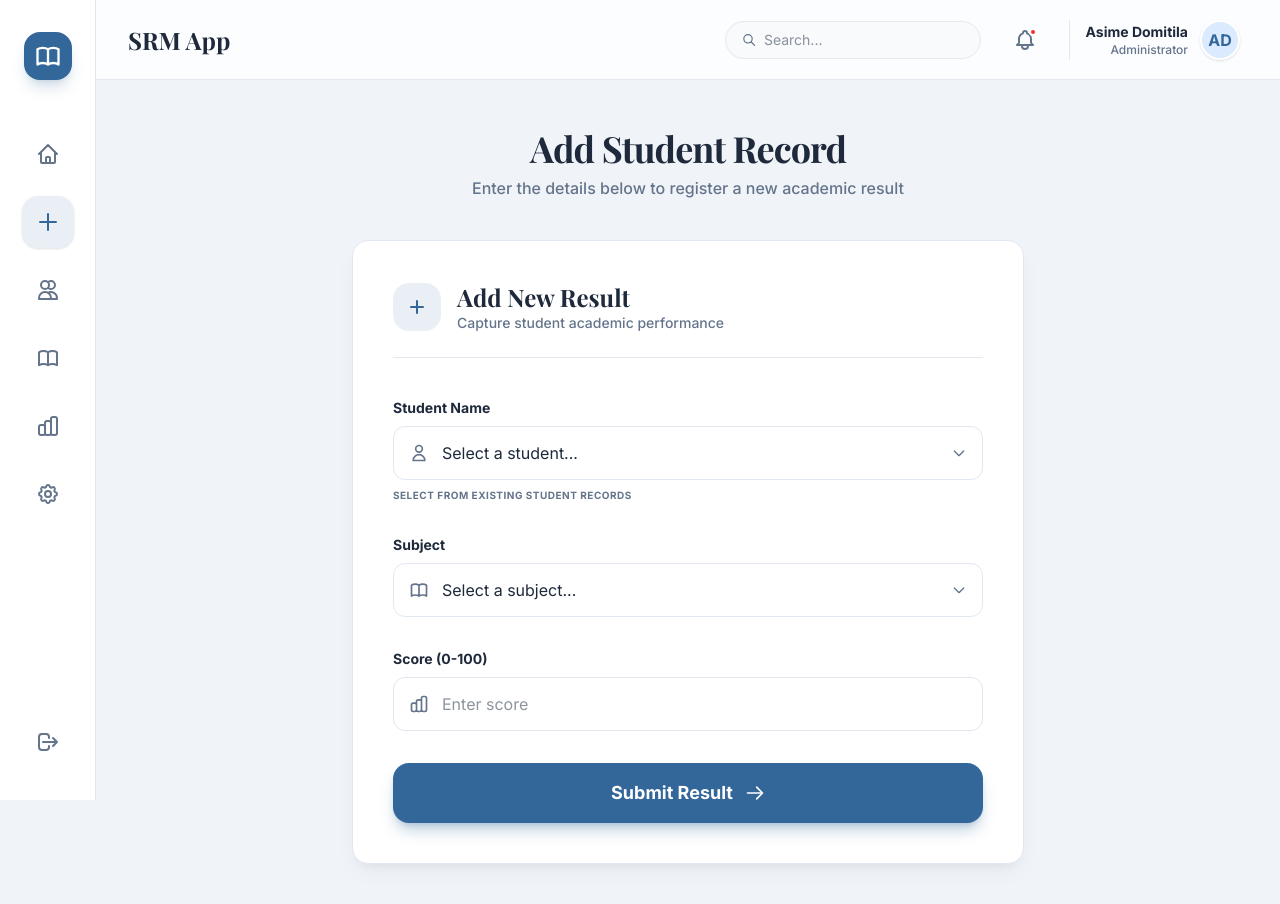
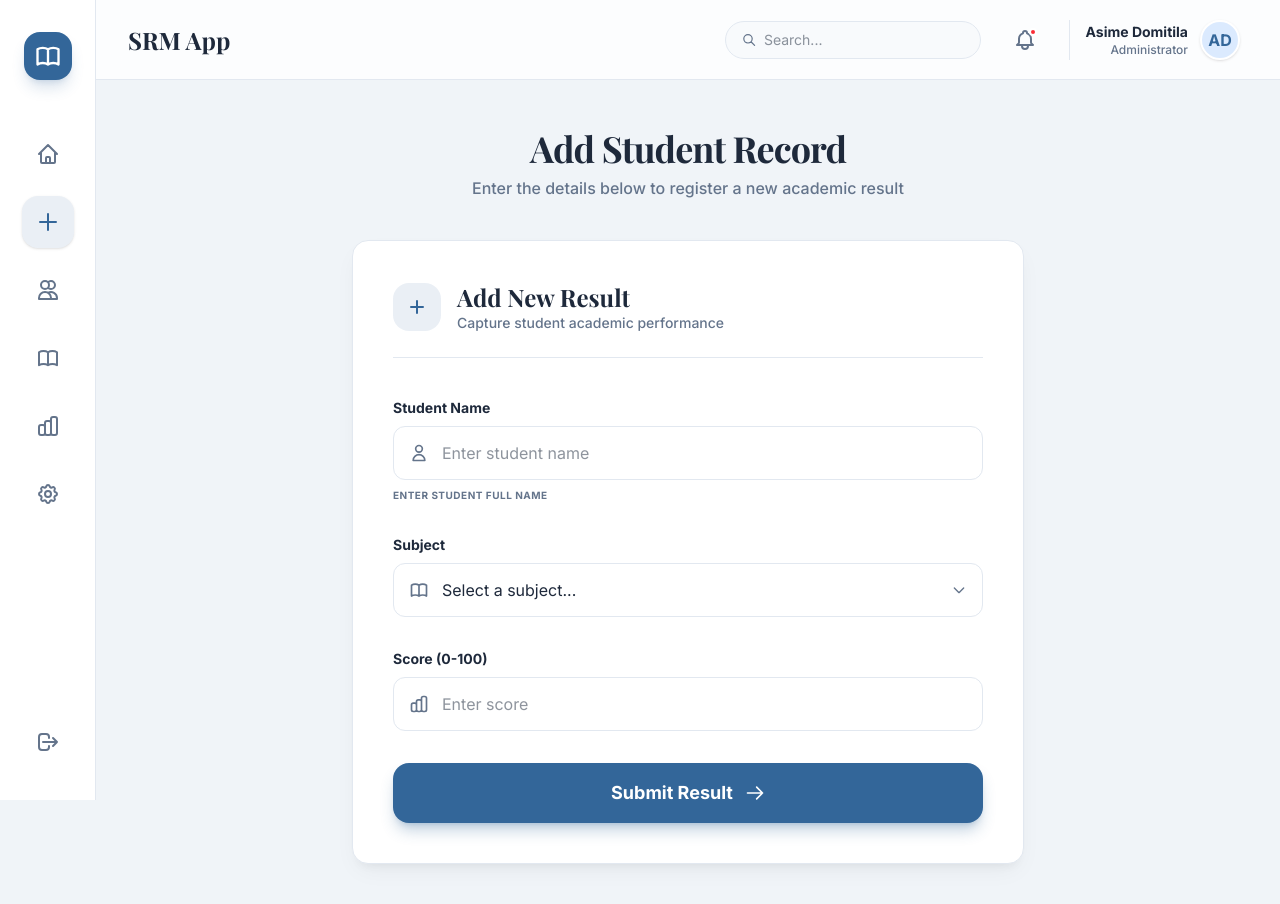
Before and after one commit to Asime670/SRM-App, a Next.js app: page /add-result in a window 1280 px wide. Shown: the top 904 px of the page. Built offline with nearby package versions, Linux system fonts and the light colour scheme.

Commit message:
the analytic page theme

```diff
--- a/components/DashboardCards.jsx
+++ b/components/DashboardCards.jsx
@@ -109,7 +109,7 @@ const DashboardCards = ({ stats }) => {
               </div>
             )}
             {card.sub && (
-              <p className="text-[10px] text-muted font-medium">{card.sub}</p>
+              <p className="text-[10px] text-foreground/80 font-medium">{card.sub}</p>
             )}
           </div>
         </div>
--- a/components/ResultForm.jsx
+++ b/components/ResultForm.jsx
@@ -70,30 +70,21 @@ const ResultForm = ({ onSubmit }) => {
           <div className="group">
             <label className="block text-sm font-bold text-foreground mb-2 group-focus-within:text-primary transition-colors">Student Name</label>
             <div className="relative">
-              <select
+              <input
+                type="text"
                 name="name"
                 value={formData.name}
                 onChange={handleChange}
-                className="input-field appearance-none !py-3.5 !pl-12 !rounded-xl bg-card cursor-pointer"
-              >
-                <option value="">Select a student...</option>
-                <option value="Tilia">Tilia</option>
-                <option value="John">John</option>
-                <option value="Mary">Mary</option>
-                <option value="David">David</option>
-              </select>
+                placeholder="Enter student name"
+                className="input-field !py-3.5 !pl-12 !rounded-xl bg-card"
+              />
               <div className="absolute left-4 top-1/2 -translate-y-1/2 text-muted">
                 <svg className="w-5 h-5" fill="none" stroke="currentColor" viewBox="0 0 24 24">
                   <path strokeLinecap="round" strokeLinejoin="round" strokeWidth="2" d="M16 7a4 4 0 11-8 0 4 4 0 018 0zM12 14a7 7 0 00-7 7h14a7 7 0 00-7-7z" />
                 </svg>
               </div>
-              <div className="absolute right-4 top-1/2 -translate-y-1/2 text-muted pointer-events-none">
-                <svg className="w-4 h-4" fill="none" stroke="currentColor" viewBox="0 0 24 24">
-                  <path strokeLinecap="round" strokeLinejoin="round" strokeWidth="2" d="M19 9l-7 7-7-7" />
-                </svg>
-              </div>
             </div>
-            <p className="mt-2 text-[10px] text-muted font-bold uppercase tracking-wider">Select from existing student records</p>
+            <p className="mt-2 text-[10px] text-muted font-bold uppercase tracking-wider">Enter student full name</p>
           </div>
 
           <div className="group">
--- a/components/ResultTable.jsx
+++ b/components/ResultTable.jsx
@@ -35,7 +35,7 @@ const ResultTable = ({ students, onDelete }) => {
                       <span className="text-sm font-bold text-foreground">{student.name}</span>
                     </div>
                   </td>
-                  <td className="px-6 py-5 text-sm text-muted font-medium">{student.subject}</td>
+                  <td className="px-6 py-5 text-sm text-foreground/90 font-medium">{student.subject}</td>
                   <td className="px-6 py-5 text-sm font-black text-foreground">{student.score}</td>
                   <td className="px-6 py-5">
                     <span className={`px-3 py-1 rounded-lg text-[10px] font-black uppercase tracking-widest border ${
--- a/components/RightPanel.jsx
+++ b/components/RightPanel.jsx
@@ -34,7 +34,7 @@ const RightPanel = ({ students }) => {
               </div>
               <div className="flex-grow">
                 <p className="text-sm font-bold text-foreground">{student.name}</p>
-                <p className="text-[10px] text-muted font-bold uppercase">{student.subject}</p>
+                <p className="text-[10px] text-foreground/80 font-bold uppercase">{student.subject}</p>
               </div>
               <p className={`text-sm font-black ${
                 idx === 0 ? 'text-green-500' : 'text-foreground'
```
